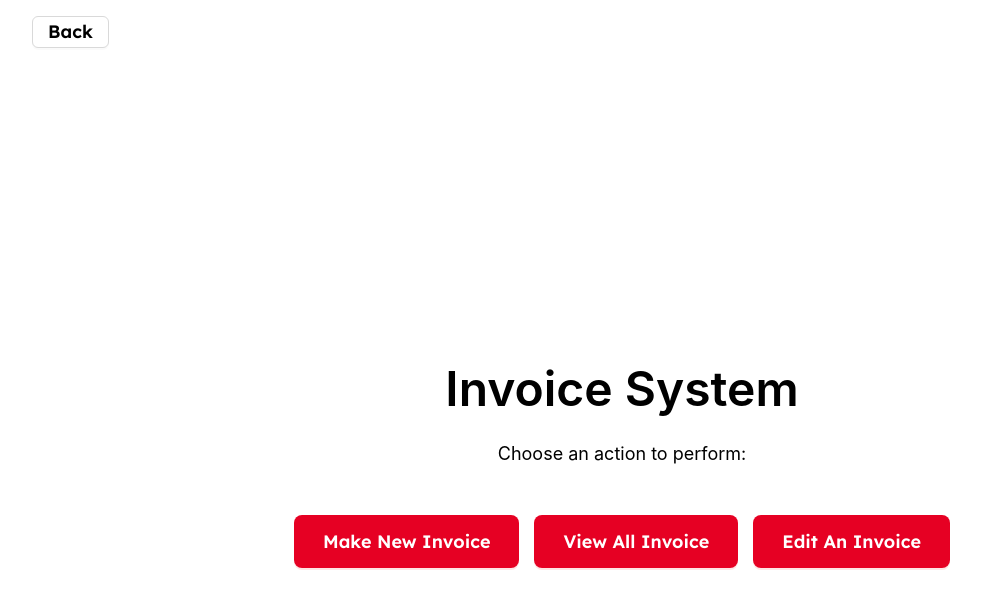
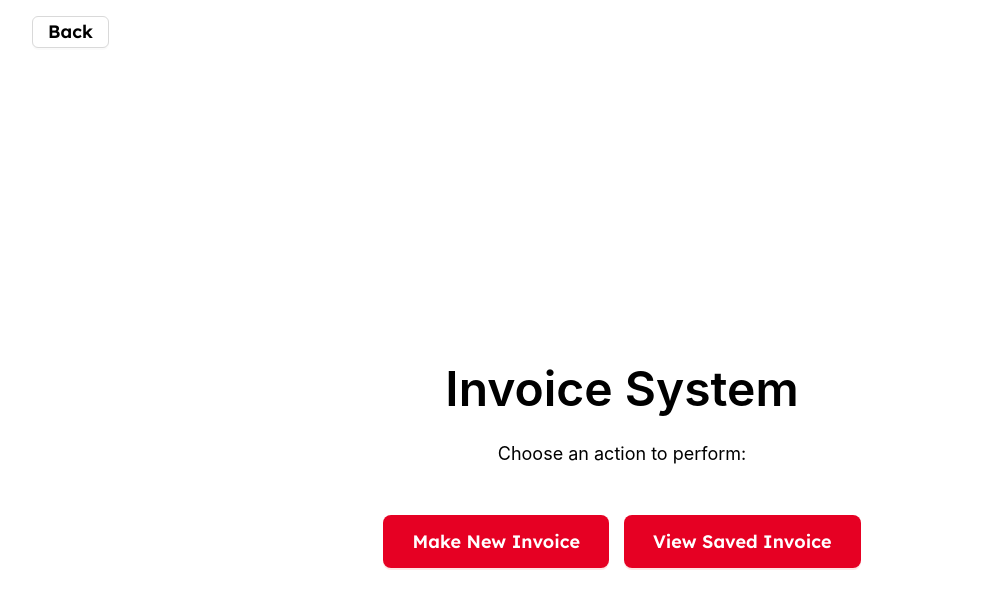
Before and after one commit to JuhilKBhatt/Weight-Docket-Maker, a React (Vite) app in the folder frontend/: page /InvoiceHome in a window 1280 px wide. Shown: the top 608 px of the page, without its empty margins (18-999 px from the left). Built offline with nearby package versions, Linux system fonts and the light colour scheme; a web font is replaced by a local one.

Commit message:
Edit Button Removed

```diff
--- a/frontend/src/pages/InvoiceHome.jsx
+++ b/frontend/src/pages/InvoiceHome.jsx
@@ -17,10 +17,7 @@ export default function InvoiceMaker() {
           <Button type="primary">Make New Invoice</Button>
         </Link>
         <Link to="/view-invoice">
-          <Button type="primary">View All Invoice</Button>
-        </Link>
-        <Link to="/edit-invoice">
-          <Button type="primary">Edit An Invoice</Button>
+          <Button type="primary">View Saved Invoice</Button>
         </Link>
       </div>
     </div>
```
